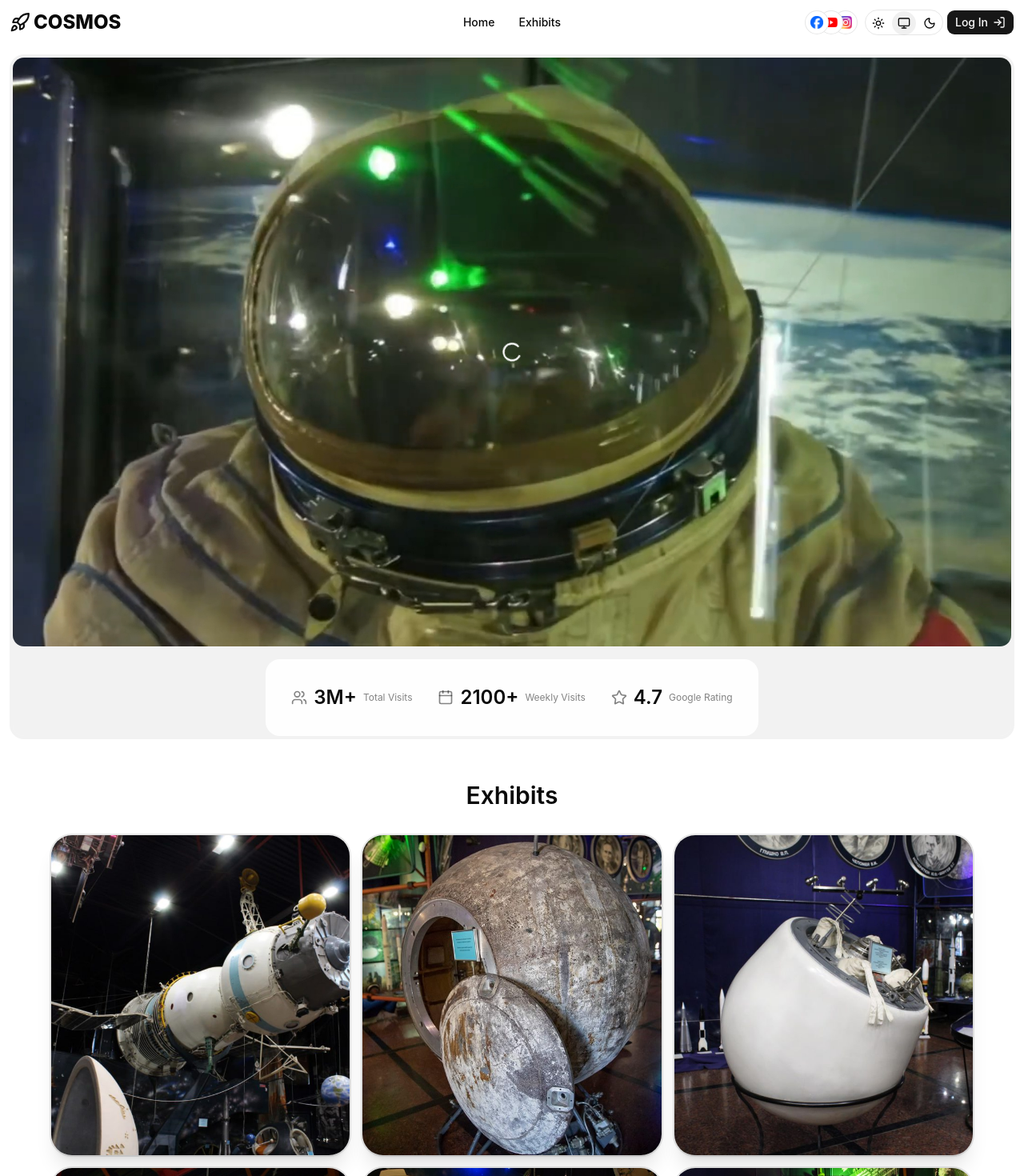
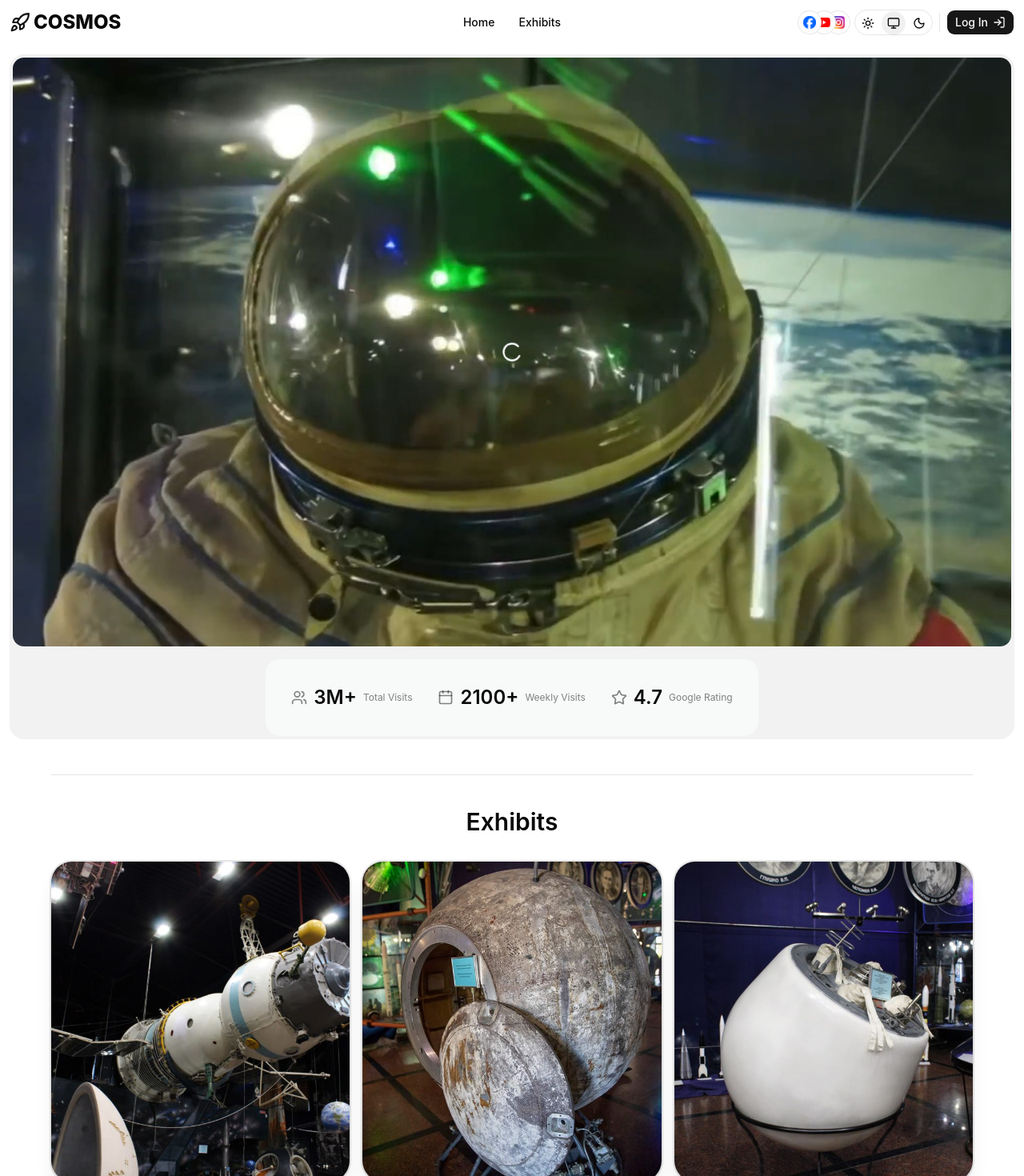
Before and after one commit to AlienTheBetrayer/cosmosmuseum, a Next.js app in the folder app/apps/web/: page / in a window 1280 px wide. Shown: the top 1470 px of the page at 80% size. Built offline with nearby package versions, Linux system fonts and the light colour scheme.

Commit message:
small ui improvements

```diff
--- a/app/apps/web/app/home/page.tsx
+++ b/app/apps/web/app/home/page.tsx
@@ -1,6 +1,7 @@
 import { Cards } from "@/components/cards/ui/Cards";
 import { Tags } from "@/components/videoiframe/ui/Tags";
 import BackgroundVideo from "@/components/videoiframe/ui/VideoIFrame";
+import { Separator } from "@/shared/ui";
 
 export default function Home() {
   return (
@@ -12,9 +13,13 @@ export default function Home() {
         </div>
       </div>
 
+      <Separator className="w-full max-w-6xl mx-auto" />
+
       <div className="p-2">
         <Cards />
       </div>
+
+      <Separator className="w-full max-w-6xl mx-auto" />
     </div>
   );
 }
--- a/app/apps/web/components/header/ui/Header.tsx
+++ b/app/apps/web/components/header/ui/Header.tsx
@@ -5,7 +5,7 @@ import { Menu } from "@/components/header/ui/Menu";
 import { MiddleLinks } from "@/components/header/ui/MiddleLinks";
 import { Socials } from "@/components/header/ui/socials/Socials";
 import { ThemeList } from "@/components/themes/ui/ThemeList";
-import { Button } from "@/shared/ui";
+import { Button, Separator } from "@/shared/ui";
 import { Menu as MenuIcon, Rocket, X } from "lucide-react";
 import { AnimatePresence } from "motion/react";
 import Link from "next/link";
@@ -50,6 +50,8 @@ export const Header = () => {
             <Socials />
             <ThemeList />
 
+            <Separator orientation="vertical" className="h-6 my-auto mx-1" />
+
             <AuthButton />
           </div>
         </nav>
--- a/app/apps/web/components/header/ui/Menu.tsx
+++ b/app/apps/web/components/header/ui/Menu.tsx
@@ -2,6 +2,7 @@ import { AuthButton } from "@/components/auth/ui/AuthButton";
 import { MiddleLinks } from "@/components/header/ui/MiddleLinks";
 import { SocialLinksList } from "@/components/header/ui/socials/SocialLinksList";
 import { ThemeList } from "@/components/themes/ui/ThemeList";
+import { Separator } from "@/shared/ui";
 import { motion } from "motion/react";
 
 export const Menu = ({ onClose }: { onClose: () => void }) => {
@@ -21,7 +22,7 @@ export const Menu = ({ onClose }: { onClose: () => void }) => {
         </li>
 
         <li>
-          <hr />
+          <Separator />
         </li>
 
         <li className="[&_a]:p-8 [&_a]:not-hover:bg-background/50 [&_span]:text-center [&_span]:text-foreground [&_a]:justify-center">
@@ -29,13 +30,13 @@ export const Menu = ({ onClose }: { onClose: () => void }) => {
         </li>
 
         <li>
-          <hr />
+          <Separator />
         </li>
 
         <li>
           <ul className="flex flex-col gap-2">
             <li className="[&_button]:p-8 [&_button]:text-foreground">
-              <ThemeList className="h-auto bg-background/50"/>
+              <ThemeList className="h-auto bg-background/50" />
             </li>
 
             <li className="*:w-full [&_button]:p-8">
--- a/app/apps/web/components/header/ui/socials/Socials.tsx
+++ b/app/apps/web/components/header/ui/socials/Socials.tsx
@@ -7,7 +7,7 @@ export const Socials = () => {
     <Popover>
       <PopoverTrigger
         render={
-          <Button className="px-1 group" variant="ghost">
+          <Button className="px-0 group" variant="ghost">
             <ul className="flex w-full h-full">
               <li className="z-2">
                 <SocialImage src="/logos/facebook.png" />
--- a/app/apps/web/components/videoiframe/ui/Tags.tsx
+++ b/app/apps/web/components/videoiframe/ui/Tags.tsx
@@ -6,7 +6,7 @@ export const Tags = ({ className }: { className?: string }) => {
   return (
     <ul
       className={cn(
-        "flex sm:flex-row flex-col sm:gap-8 justify-center! items-center! rounded-2xl bg-background/95",
+        "flex sm:flex-row flex-col sm:gap-8 justify-center! items-center! rounded-2xl bg-background/50 z-2",
         className ?? "",
       )}
     >
```
